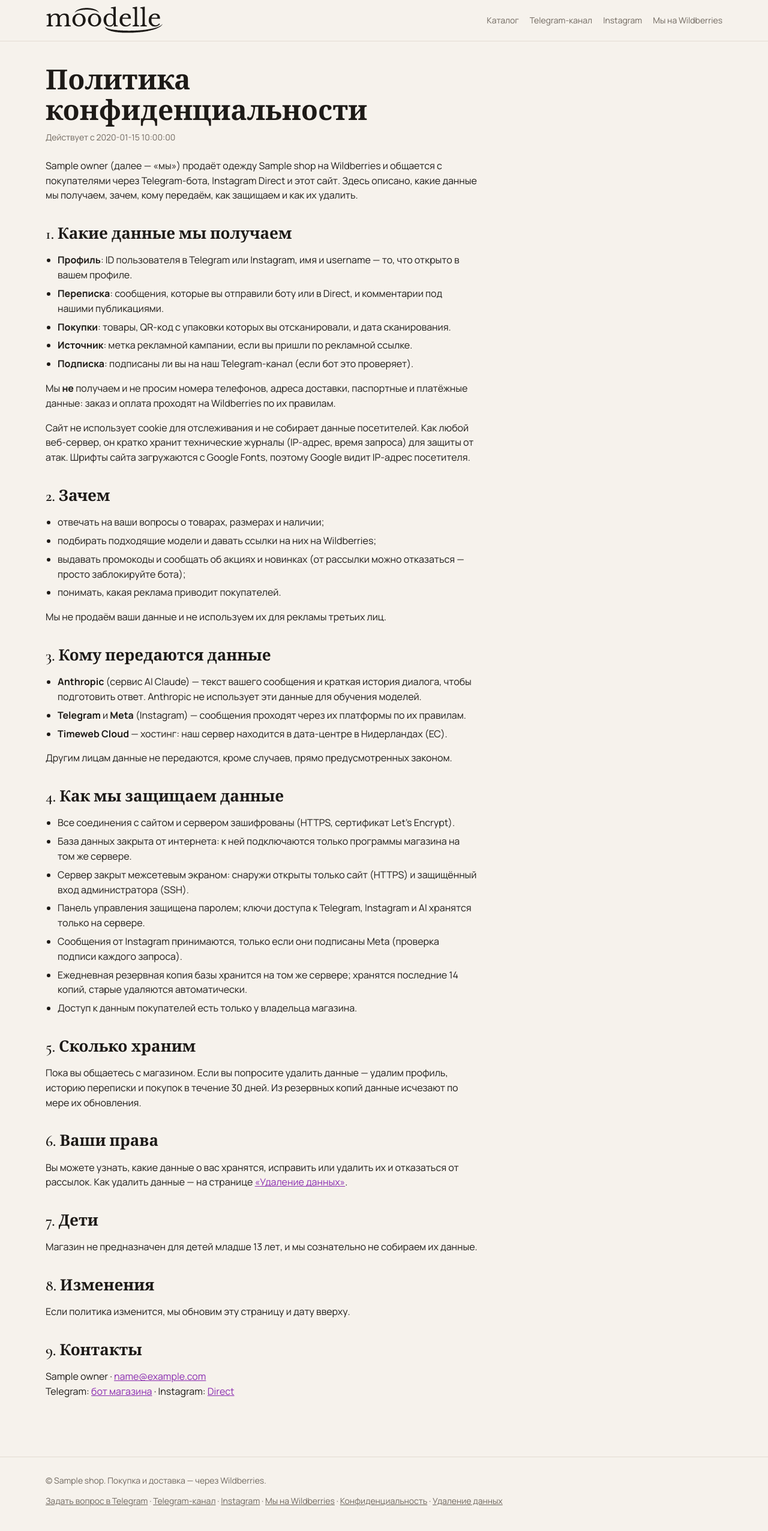
After one commit to DanilKyrgyzbaev/Telegram-AI-CRM, a FastAPI app: template app/site/templates/privacy.html in a window 1280 px wide. The commit adds this page. Shown: the whole page at 60% size. Run offline with FastAPI, Linux system fonts and the light colour scheme; the template is opened without the code that fills it: most values are stand-ins (such as "Sample title", 1, 10 or a date in 2020); parts of the project's set-up code (start-up, migrations or seed data) failed here and were passed over.

Commit message:
feat: moodelle.store domain with redirects, privacy and data deletion pages in site design
Co-Authored-By: Claude Opus 5.5 <noreply@anthropic.com>

```diff
--- a/app/api/main.py
+++ b/app/api/main.py
@@ -13,10 +13,10 @@ setup_admin(app)
 for router in (clients.router, products.router, stats.router, broadcasts.router, promo.router):
     app.include_router(router, prefix="/api", dependencies=[Depends(require_api_key)])
 
-# Без ключа API: Meta сама обращается к webhook и скачивает фото, страница политики — для проверки приложения
+# Без ключа API: Meta сама обращается к webhook и скачивает фото
 app.include_router(public.router)
 app.include_router(instagram_webhook.router)
-# Сайт-каталог для покупателей: главная страница и карточки товаров
+# Сайт для покупателей: каталог, карточки товаров, политика конфиденциальности
 app.include_router(site_router)
 
 
--- a/app/config.py
+++ b/app/config.py
@@ -22,6 +22,9 @@ class Settings(BaseSettings):
     # Название бренда для постов в канал и ссылка на все его товары на WB (кнопка под постом)
     shop_name: str = ""
     shop_url: str = ""
+    # Владелец магазина и почта для обращений — на странице политики конфиденциальности
+    shop_legal_name: str = ""
+    contact_email: str = ""
     # Instagram магазина — кнопка под постами в канале
     instagram_url: str = ""
     # Домен сервера (тот же, что для HTTPS админки). Нужен Instagram: он сам скачивает фото для постов
--- a/app/site/templates/base.html
+++ b/app/site/templates/base.html
@@ -75,7 +75,7 @@ footer a { color: var(--muted); }
     {% if channel_url %}<a href="{{ channel_url }}" target="_blank" rel="noopener">Telegram-канал</a> · {% endif %}
     {% if instagram_url %}<a href="{{ instagram_url }}" target="_blank" rel="noopener">Instagram</a> · {% endif %}
     {% if shop_url %}<a href="{{ shop_url }}" target="_blank" rel="noopener">Мы на Wildberries</a> · {% endif %}
-    <a href="/privacy">Конфиденциальность</a>
+    <a href="/privacy">Конфиденциальность</a> · <a href="/data-deletion">Удаление данных</a>
   </span>
 </div></footer>
 </body>
--- /dev/null
+++ b/app/site/templates/legal.html
@@ -0,0 +1,13 @@
+{% extends "base.html" %}
+{% block style %}
+.legal { max-width: 720px; padding: 40px 0 8px; }
+.legal h1 { font: 600 clamp(32px, 5vw, 46px)/1.1 "Cormorant Garamond", Georgia, serif; margin: 0 0 8px; }
+.legal h2 { font: 600 26px/1.2 "Cormorant Garamond", Georgia, serif; margin: 36px 0 10px; }
+.legal .updated { color: var(--muted); font-size: 14px; margin: 0 0 24px; }
+.legal ul { padding-left: 20px; }
+.legal li { margin: 6px 0; }
+.legal a { color: var(--accent); }
+{% endblock %}
+{% block content %}
+<article class="legal">{% block legal %}{% endblock %}</article>
+{% endblock %}
--- /dev/null
+++ b/app/site/templates/privacy.html
@@ -0,0 +1,73 @@
+{% extends "legal.html" %}
+{% block title %}Политика конфиденциальности — {{ shop }}{% endblock %}
+{% block description %}Какие данные {{ shop }} получает от покупателей в Telegram, Instagram и на сайте, зачем, как хранит и защищает и как их удалить.{% endblock %}
+{% block legal %}
+<h1>Политика конфиденциальности</h1>
+<p class="updated">Действует с {{ updated }}</p>
+
+<p>{{ owner }} (далее — «мы») продаёт одежду {{ shop }} на Wildberries и общается с покупателями
+через Telegram-бота, Instagram Direct и этот сайт. Здесь описано, какие данные мы получаем, зачем,
+кому передаём, как защищаем и как их удалить.</p>
+
+<h2>1. Какие данные мы получаем</h2>
+<ul>
+  <li><b>Профиль</b>: ID пользователя в Telegram или Instagram, имя и username — то, что открыто в вашем профиле.</li>
+  <li><b>Переписка</b>: сообщения, которые вы отправили боту или в Direct, и комментарии под нашими публикациями.</li>
+  <li><b>Покупки</b>: товары, QR-код с упаковки которых вы отсканировали, и дата сканирования.</li>
+  <li><b>Источник</b>: метка рекламной кампании, если вы пришли по рекламной ссылке.</li>
+  <li><b>Подписка</b>: подписаны ли вы на наш Telegram-канал (если бот это проверяет).</li>
+</ul>
+<p>Мы <b>не</b> получаем и не просим номера телефонов, адреса доставки, паспортные и платёжные данные:
+заказ и оплата проходят на Wildberries по их правилам.</p>
+<p>Сайт не использует cookie для отслеживания и не собирает данные посетителей. Как любой веб-сервер,
+он кратко хранит технические журналы (IP-адрес, время запроса) для защиты от атак. Шрифты сайта
+загружаются с Google Fonts, поэтому Google видит IP-адрес посетителя.</p>
+
+<h2>2. Зачем</h2>
+<ul>
+  <li>отвечать на ваши вопросы о товарах, размерах и наличии;</li>
+  <li>подбирать подходящие модели и давать ссылки на них на Wildberries;</li>
+  <li>выдавать промокоды и сообщать об акциях и новинках (от рассылки можно отказаться — просто заблокируйте бота);</li>
+  <li>понимать, какая реклама приводит покупателей.</li>
+</ul>
+<p>Мы не продаём ваши данные и не используем их для рекламы третьих лиц.</p>
+
+<h2>3. Кому передаются данные</h2>
+<ul>
+  <li><b>Anthropic</b> (сервис AI Claude) — текст вашего сообщения и краткая история диалога, чтобы подготовить ответ.
+    Anthropic не использует эти данные для обучения моделей.</li>
+  <li><b>Telegram</b> и <b>Meta</b> (Instagram) — сообщения проходят через их платформы по их правилам.</li>
+  <li><b>Timeweb Cloud</b> — хостинг: наш сервер находится в дата-центре в Нидерландах (ЕС).</li>
+</ul>
+<p>Другим лицам данные не передаются, кроме случаев, прямо предусмотренных законом.</p>
+
+<h2>4. Как мы защищаем данные</h2>
+<ul>
+  <li>Все соединения с сайтом и сервером зашифрованы (HTTPS, сертификат Let's Encrypt).</li>
+  <li>База данных закрыта от интернета: к ней подключаются только программы магазина на том же сервере.</li>
+  <li>Сервер закрыт межсетевым экраном: снаружи открыты только сайт (HTTPS) и защищённый вход администратора (SSH).</li>
+  <li>Панель управления защищена паролем; ключи доступа к Telegram, Instagram и AI хранятся только на сервере.</li>
+  <li>Сообщения от Instagram принимаются, только если они подписаны Meta (проверка подписи каждого запроса).</li>
+  <li>Ежедневная резервная копия базы хранится на том же сервере; хранятся последние 14 копий, старые удаляются автоматически.</li>
+  <li>Доступ к данным покупателей есть только у владельца магазина.</li>
+</ul>
+
+<h2>5. Сколько храним</h2>
+<p>Пока вы общаетесь с магазином. Если вы попросите удалить данные — удалим профиль, историю переписки
+и покупок в течение 30 дней. Из резервных копий данные исчезают по мере их обновления.</p>
+
+<h2>6. Ваши права</h2>
+<p>Вы можете узнать, какие данные о вас хранятся, исправить или удалить их и отказаться от рассылок.
+Как удалить данные — на странице <a href="/data-deletion">«Удаление данных»</a>.</p>
+
+<h2>7. Дети</h2>
+<p>Магазин не предназначен для детей младше 13 лет, и мы сознательно не собираем их данные.</p>
+
+<h2>8. Изменения</h2>
+<p>Если политика изменится, мы обновим эту страницу и дату вверху.</p>
+
+<h2>9. Контакты</h2>
+<p>{{ owner }}{% if contact_email %} · <a href="mailto:{{ contact_email }}">{{ contact_email }}</a>{% endif %}<br>
+{% if bot_url %}Telegram: <a href="{{ bot_url }}">бот магазина</a>{% endif %}
+{% if instagram_url %}{% if bot_url %} · {% endif %}Instagram: <a href="{{ instagram_url }}">Direct</a>{% endif %}</p>
+{% endblock %}
```
Also changed, not shown: app/api/public.py (+1 -54 lines), app/site/__init__.py (+14 -0 lines), app/site/templates/data_deletion.html (added, +16 -0 lines), 2 other files.
